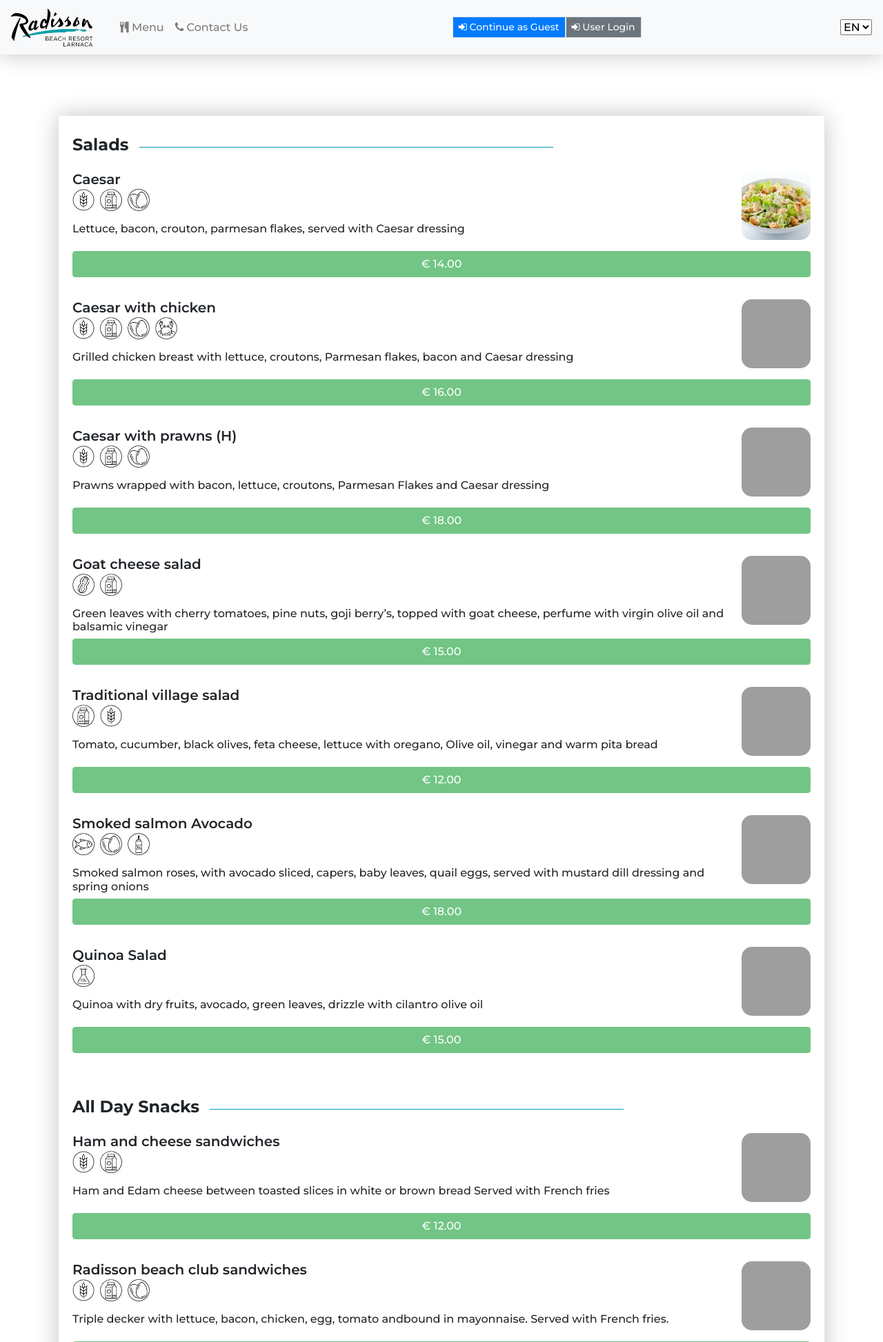
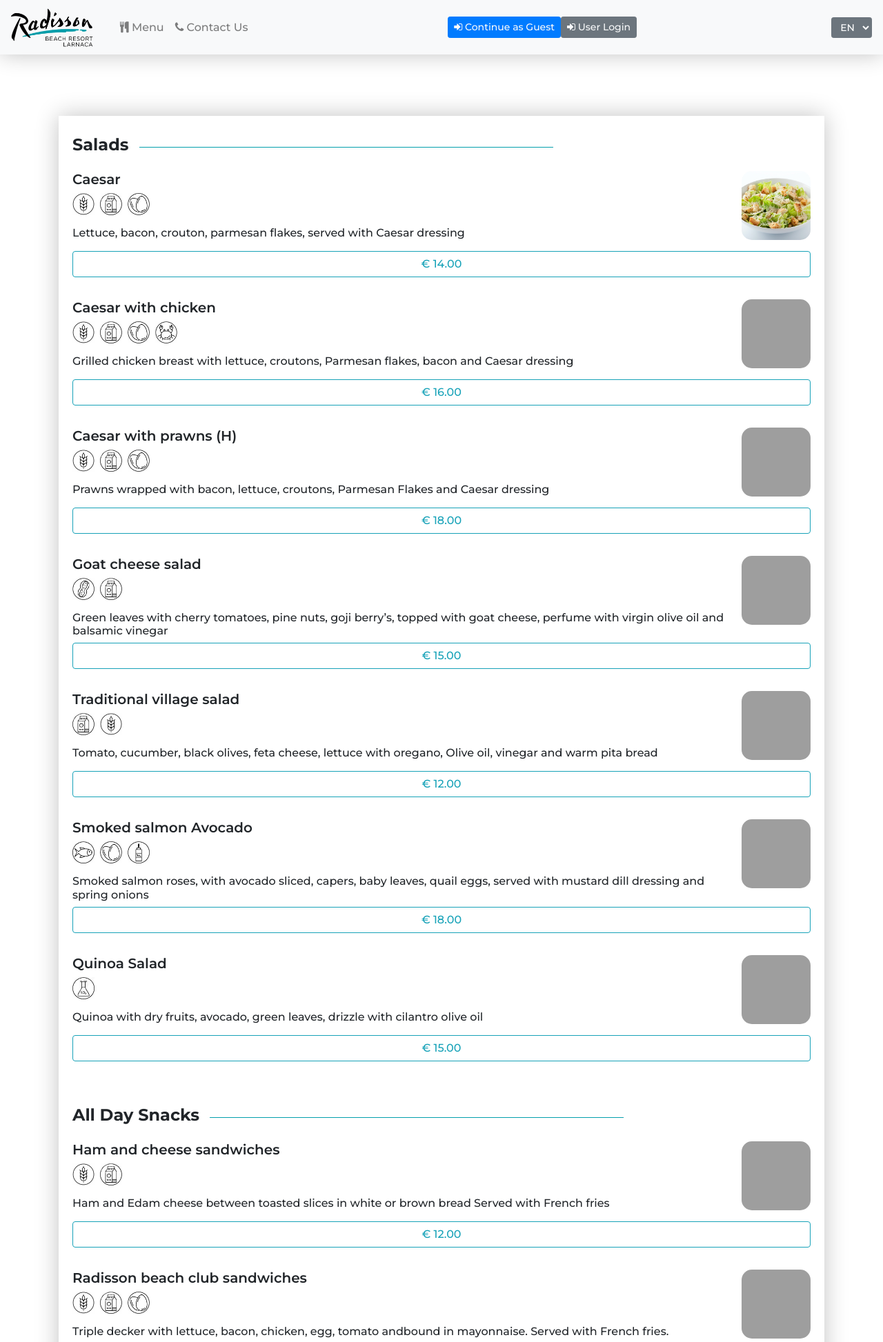
Before and after one commit to stefanosyiorkas/radisson_fos, a Django app: page / in a window 1280 px wide. Shown: the top 1946 px of the page at 69% size. Run offline with Django 3.2, Linux system fonts and the light colour scheme; data comes from the database, SQL or seed files in the repository; both versions use the stored data as it was after the commit; data that the repository does not hold is empty; some libraries are stand-ins or nearby versions; grey boxes are pictures that could not be loaded.

Commit message:
min front changes

```diff
--- a/orders/static/orders/style.css
+++ b/orders/static/orders/style.css
@@ -163,7 +163,7 @@ body {
 
 .card-title{
     display: inline-block !important;
-    margin-bottom: 0px !important;
+    margin-bottom: 0.5rem !important;
     font-weight: 600;
 }
 
@@ -273,16 +273,10 @@ body {
     padding: unset !important
 }
 
-.btn-success {
-    background-color: #049FAC;
-    border-color: #049FAC;
-}
-
 #table-num-badge {
     background-color: #059EAB;
     margin: auto;
-    margin-top: 10px;
-    margin-left: 5px;
+    margin-top: 5px;
 }
 
 #clear-cart {
--- a/orders/templates/orders/header.html
+++ b/orders/templates/orders/header.html
@@ -29,17 +29,21 @@
         </a>
         {% if user.is_authenticated %}
           {% if user.is_superuser or user.is_staff %}
-            <a href="/view-orders" class="btn btn-primary text-light btn-sm border rounded-0">
+            <a href="/view-orders" class="btn btn-primary btn-sm">
               <i class="fa fa-th-list"></i>
               View Orders
             </a>
           {% else %}
-            <a href="/cart" id="cart_button" class="btn btn-light border btn-sm rounded-0"
-            style="color: black"><span class="badge badge-primary" id="cart-count"></span> Cart
-              <i class="fa fa-shopping-cart"></i>
+            <a href="/cart" id="cart_button" class="btn btn-info"
+             >
+<!--              <i class="fa fa-shopping-cart"></i>-->
+                <svg xmlns="http://www.w3.org/2000/svg" width="18" height="18" fill="currentColor" class="bi bi-basket2-fill" viewBox="0 0 16 16">
+                  <path d="M5.929 1.757a.5.5 0 1 0-.858-.514L2.217 6H.5a.5.5 0 0 0-.5.5v1a.5.5 0 0 0 .5.5h.623l1.844 6.456A.75.75 0 0 0 3.69 15h8.622a.75.75 0 0 0 .722-.544L14.877 8h.623a.5.5 0 0 0 .5-.5v-1a.5.5 0 0 0-.5-.5h-1.717L10.93 1.243a.5.5 0 1 0-.858.514L12.617 6H3.383L5.93 1.757zM4 10a1 1 0 0 1 2 0v2a1 1 0 1 1-2 0v-2zm3 0a1 1 0 0 1 2 0v2a1 1 0 1 1-2 0v-2zm4-1a1 1 0 0 1 1 1v2a1 1 0 1 1-2 0v-2a1 1 0 0 1 1-1z"/>
+                </svg>
+              <span class="badge badge-light" id="cart-count"></span>
             </a>
             {% if request.session.table %}
-              <h4><span class="badge badge-secondary" id="table-num-badge">&#127869 {{request.session.table}}</span></h4>
+              <h4><span class="badge badge-pill badge-secondary" id="table-num-badge">{{request.session.table}}</span></h4>
             {% endif %}
           {% endif %}
         {% endif %}
@@ -77,13 +81,13 @@
           <span class="navbar-text">
           <a
           href="/admin"
-          class="btn btn-primary text-light btn-sm border rounded-0"
+          class="btn btn-primary text-light btn-sm"
           > Dashboard</a
           >
           {% else %}
           <a
           href="/view-orders"
-          class="btn btn-primary text-light btn-sm border rounded-0"
+          class="btn btn-primary btn-sm"
           ><i class="fa fa-th-list"></i> My Orders</a
           >
           {% endif %}
@@ -91,7 +95,7 @@
 
           <button
           type="button"
-          class="btn btn-dark btn-sm rounded-0"
+          class="btn btn-dark btn-sm"
           onclick="logout()"
           >
             <i class="fa fa-sign-out"></i> Logout
@@ -101,14 +105,14 @@
         <span class="navbar-text">
           <a
           href="/guest"
-          class="btn btn-primary text-light btn-sm border rounded-0"
+          class="btn btn-primary text-light btn-sm"
           ><i class="fa fa-sign-in"></i> Continue as Guest</a
           >
         </span>
         <span class="navbar-text">
           <a
           href="/login"
-          class="btn btn-secondary text-light btn-sm border rounded-0"
+          class="btn btn-secondary text-light btn-sm"
           ><i class="fa fa-sign-in"></i> User Login</a
           >
         </span>
@@ -118,7 +122,7 @@
             {% csrf_token %}
             <input name="next" type="hidden" value="/" />
 
-            <select class="selectpicker" name="language" style="width: auto;" onchange="this.form.submit()">
+            <select class="btn btn-secondary btn-sm dropdown-toggle" name="language" style="width: auto;" onchange="this.form.submit()">
               {% get_current_language as LANGUAGE_CODE %}
               {% get_available_languages as LANGUAGES %}
               {% get_language_info_list for LANGUAGES as languages %}
--- a/orders/templates/orders/home.html
+++ b/orders/templates/orders/home.html
@@ -49,12 +49,12 @@
                             </div>
                             {% if request.user.is_authenticated %}
                                 {% if dish.enabled %}
-                                <button class="btn btn-success" onclick="add_to_cart({item_description:'{{dish.dish_name}}' , price:'{{dish.price}}', comments:''})">€ {{dish.price}}</button>
+                                <button class="btn btn-info" onclick="add_to_cart({item_description:'{{dish.dish_name}}' , price:'{{dish.price}}', comments:''})">€ {{dish.price}}</button>
                                 {% else %}
                                  <button class="btn btn-danger">Not Available</button>
                                 {% endif %}
                             {% else %}
-                            <button class="btn btn-success disabled" onclick="add_to_cart()">€ {{dish.price}}</button>
+                            <button class="btn btn-outline-info" onclick="add_to_cart()">€ {{dish.price}}</button>
                             {% endif %}
                         </div>
                         {% endif %}
```
Also changed, not shown: orders/static/orders/main.js (+0 -50 lines), db.sqlite3.
